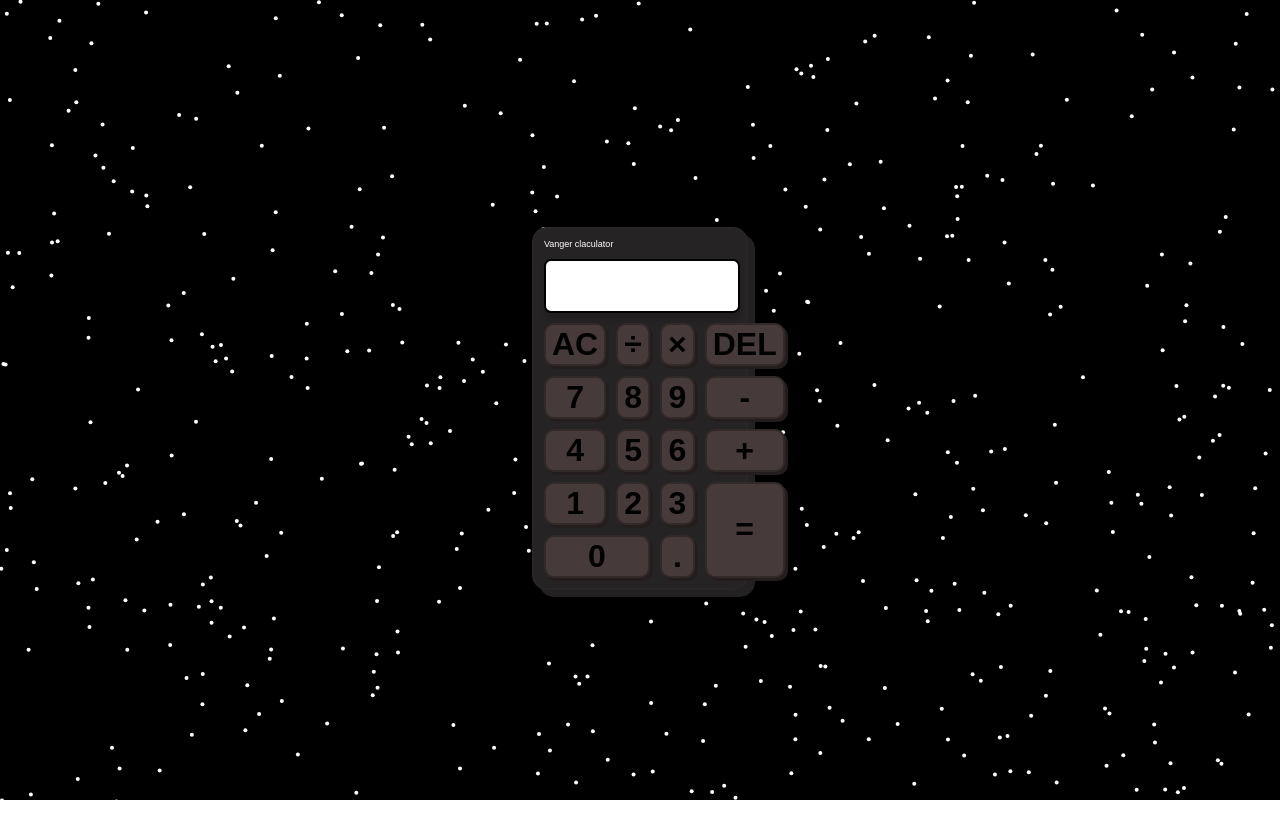
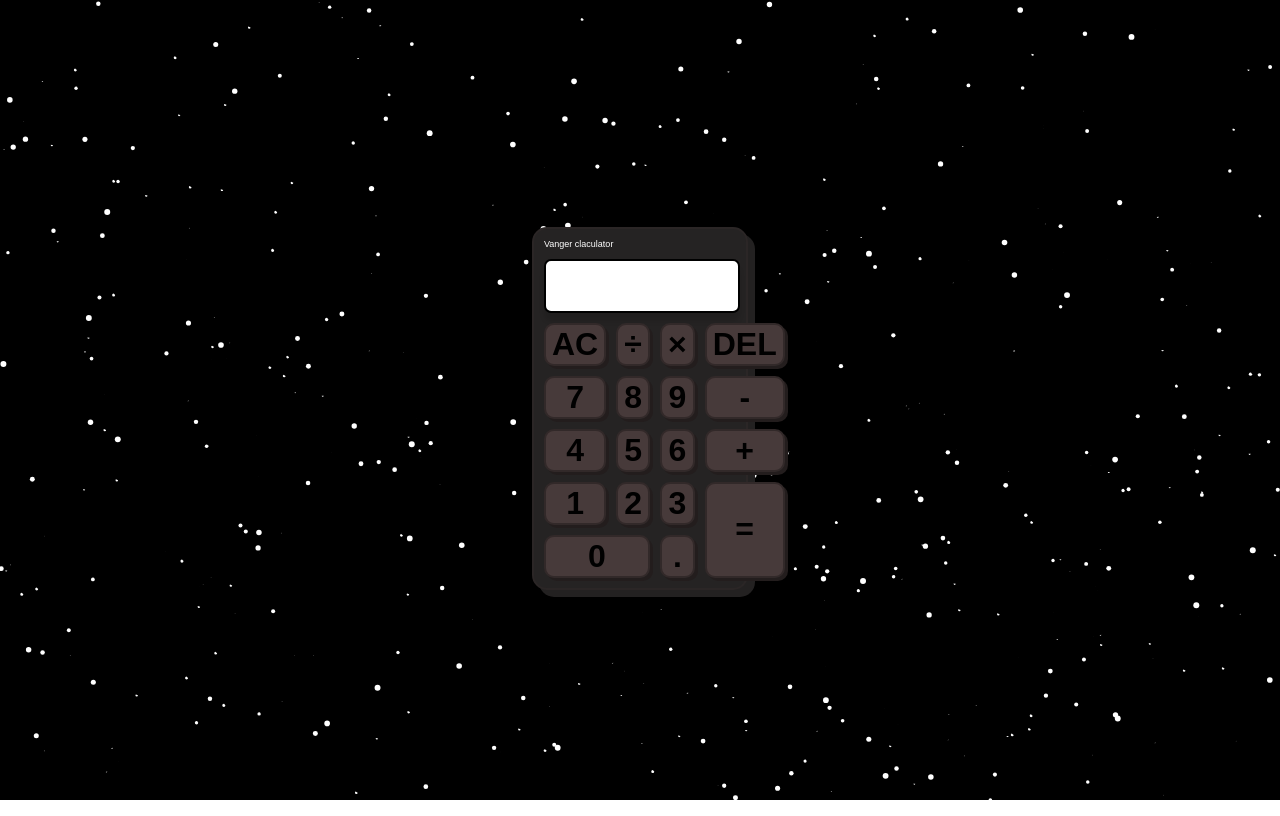
Before and after one commit to Vang-er/Nano_Calc, a website: page src/index.html in a window 1280 px wide. Drawn offline with Linux system fonts and the light colour scheme.

```diff
--- a/src/index.html
+++ b/src/index.html
@@ -102,8 +102,9 @@
     canva.width = window.innerWidth;
     canva.height = window.innerHeight;
     for (let i = 0; i < 1000; i++) {
+      let r = Math.random() * 3;
       ctx.beginPath();
-      ctx.arc(Math.random() * 1920, Math.random() * 1080, 2, 0, Math.PI * 2);
+      ctx.arc(Math.random() * 1920, Math.random() * 1080, r, 0, Math.PI * r);
       ctx.fillStyle = "white";
       ctx.fill();
     }
```
Also changed, not shown: README.md (added), dist/index.html, dist/uri.txt.
